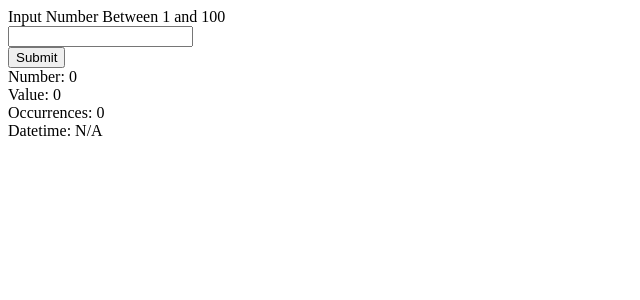
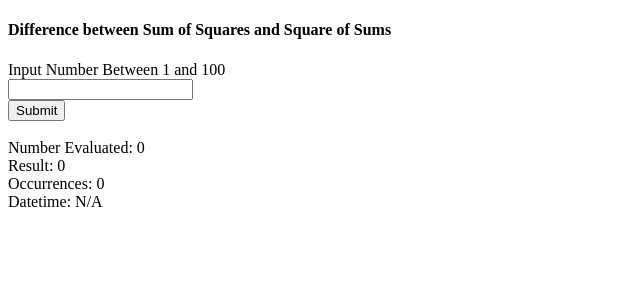
Before and after one commit to garthw/backstage, a Django app: page /difference/form/ in a window 1280 px wide. Shown: the top 300 px of the page, without its empty margins (0-640 px from the left). Run offline with Django 3.2, Linux system fonts and the light colour scheme; some libraries are stand-ins or nearby versions.

Commit message:
Cleanup and add a line of css to show static structure

```diff
--- a/servicetest/views.py
+++ b/servicetest/views.py
@@ -8,6 +8,7 @@ import json
 from .utils import compute_difference
 from .models import NumberRequest
 
+# Pass token instead of using exempt
 @csrf_exempt
 def difference(request):
     number = request.GET.get('number', '')
--- /dev/null
+++ b/static/servicetest/css/servicetest.css
@@ -0,0 +1,3 @@
+.error {
+	color: red;
+}
--- a/static/servicetest/js/backstage.servicetest.js
+++ b/static/servicetest/js/backstage.servicetest.js
@@ -44,6 +44,7 @@
       },
 
       submit: function() {
+        // Pass token instead of using exempt
         var csrftoken = this.getCookie('csrftoken');
         var number = $("#num-input").val();
         $.ajax({
@@ -78,7 +79,6 @@
         }));
         return this;
       },
-
     });
 
     $(function () { BS.serviceTest = new ServiceView({ el: '#servicetest-container' }); })
--- a/static/servicetest/js/js_templates/templates.service_test.js
+++ b/static/servicetest/js/js_templates/templates.service_test.js
@@ -6,13 +6,13 @@ var backstage = (function (backstage) {
       '<div class="arrow-holder">',
         '<label for="num-input">Input Number Between 1 and 100</label><br>',
         '<input id="num-input" type="text"></input><br>',
-        '<input class="form-update" type="submit" value="Submit"><br>',
-        '<div>Number: <%= number %></div>',
-        '<div>Value: <%= value %></div>',
+        '<input class="form-update" type="submit" value="Submit"><br><br>',
+        '<div>Number Evaluated: <%= number %></div>',
+        '<div>Result: <%= value %></div>',
         '<div>Occurrences: <%= occurrences %></div>',
         '<div>Datetime: <%= datetime %></div>',
         '<% if (error) { %>',
-        '<div>Error: <%= error %></div>',
+        '<div class="error">Error: <%= error %></div>',
         '<% } %>',
       '</div>'
     ].join(""))
--- a/templates/servicetest/servicetest.html
+++ b/templates/servicetest/servicetest.html
@@ -1,13 +1,15 @@
 <!doctype html>
 <html lang="en">
 	<head>
+		{% load staticfiles %}
         <meta http-equiv="X-UA-Compatible" content="IE=edge,chrome=1">
         <meta charset="utf-8">
+        <link href="{% static 'servicetest/css/servicetest.css' %}" type="text/css" rel="stylesheet" charset="utf-8">
         <title>Service Test Base Page| Backstage</title>
     </head>
 	<body>
+		<h4>Difference between Sum of Squares and Square of Sums</h4>
 		<div id="servicetest-container">
-
 		</div>
 		<div id="js-lib-includes">
 			<script src="//code.jquery.com/jquery-1.11.0.min.js"></script>
@@ -15,7 +17,7 @@
 			<script src="//cdnjs.cloudflare.com/ajax/libs/backbone.js/1.1.2/backbone-min.js"></script>
 		</div>
 		<div id="js-page-includes">
-			{% load staticfiles %}
+
 			<script src="{% static 'servicetest/js/js_templates/templates.service_test.js' %}"></script>
 			<script src="{% static 'servicetest/js/backstage.servicetest.js' %}"></script>
 		</div>
```
